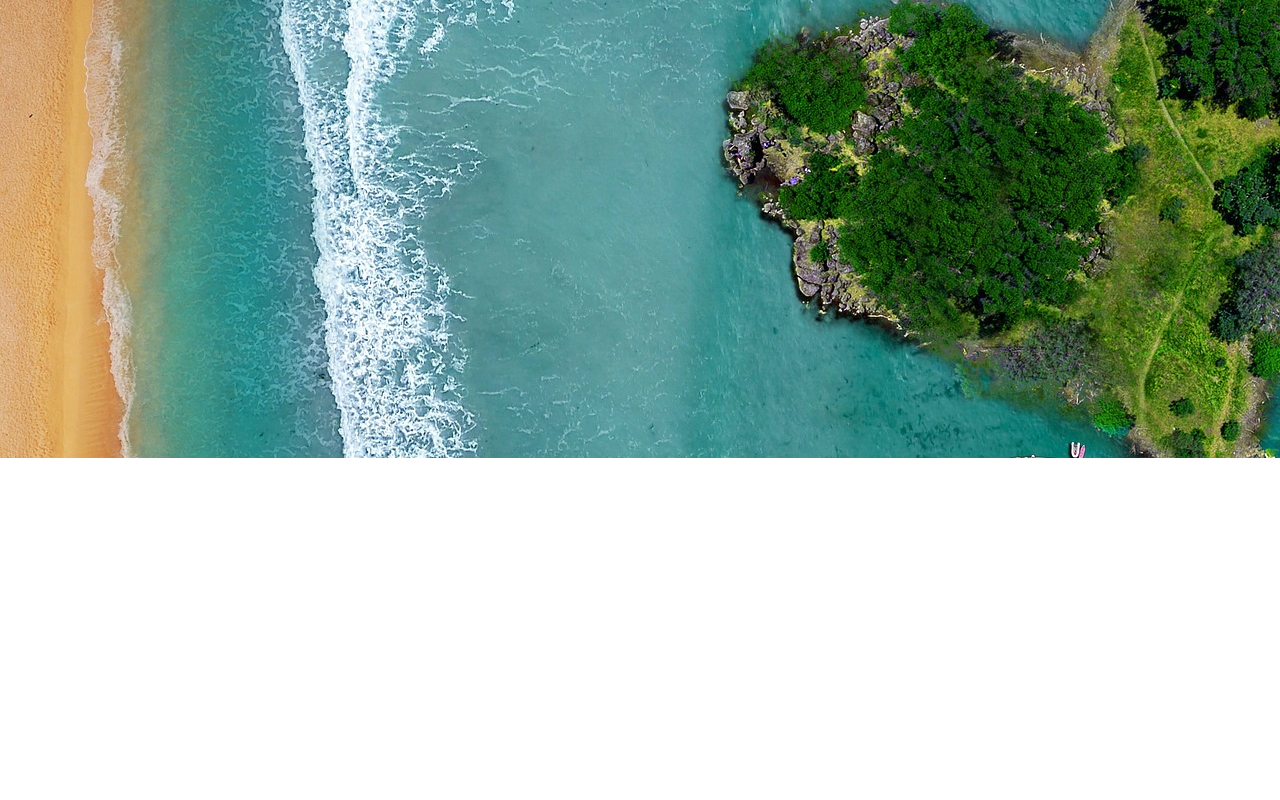
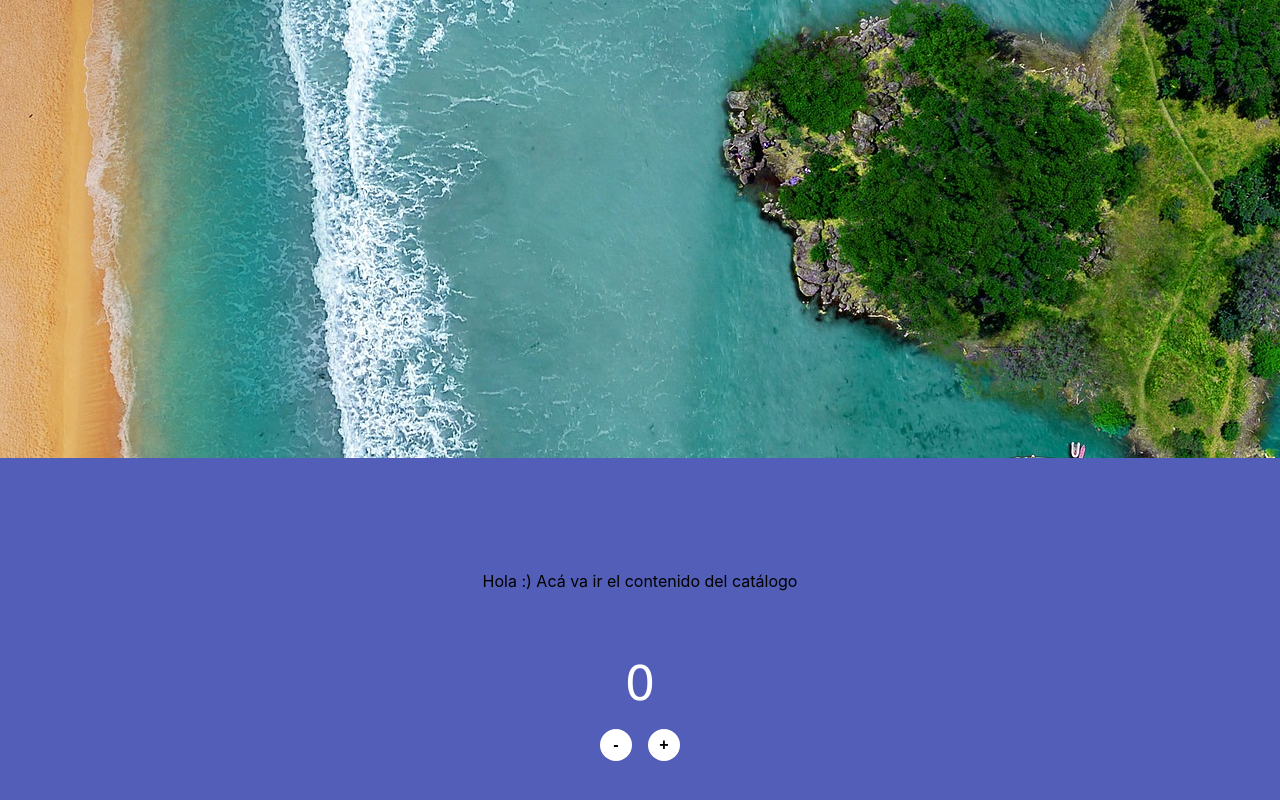
Before and after one commit to caamlg/viajando-ecommerce, a React (Create React App) app: page / in a window 1280 px wide. Shown: the part 342-1142 px from the top of the page. Before the commit the page ends 800 px from the top, so only its background shows below. Built offline with nearby package versions, Linux system fonts and the light colour scheme.

Commit message:
desafío contador

```diff
--- a/package.json
+++ b/package.json
@@ -3,6 +3,9 @@
   "version": "0.1.0",
   "private": true,
   "dependencies": {
+    "@fortawesome/fontawesome-svg-core": "^1.2.36",
+    "@fortawesome/free-solid-svg-icons": "^5.15.4",
+    "@fortawesome/react-fontawesome": "^0.1.15",
     "@testing-library/jest-dom": "^5.14.1",
     "@testing-library/react": "^11.2.7",
     "@testing-library/user-event": "^12.8.3",
--- a/src/App.css
+++ b/src/App.css
@@ -24,6 +24,15 @@
   color: white;
 }
 
+.App-section {
+  background-color: #525EB7;
+  display: flex;
+  flex-direction: column;
+  justify-content: center;
+  align-items: center;
+  min-height: 50vh;
+}
+
 .App-link {
   color: #61dafb;
 }
--- a/src/App.js
+++ b/src/App.js
@@ -1,4 +1,5 @@
 import './App.css';
+import { ItemCount } from './components/ItemCount';
 import { ItemListContainer } from './components/ItemListContainer';
 import { NavBar } from './components/NavBar';
 
@@ -7,8 +8,11 @@ function App() {
     <div className="App">
       <header className="App-header">
         <NavBar />
-        <ItemListContainer greeting="Hola :) Acá va ir el contenido del catálogo"/>
       </header>
+      <section className="App-section">
+      <ItemListContainer greeting="Hola :) Acá va ir el contenido del catálogo"/>
+      <ItemCount initial="0" stock="10"/>
+      </section>
     </div>
   );
 }
--- /dev/null
+++ b/src/components/ItemCount.css
@@ -0,0 +1,36 @@
+.counter {
+    display: flex;
+    flex-direction: column;
+    font-size: 3rem;
+    font-family: Verdana, Geneva, Tahoma, sans-serif;
+    color: white;
+}
+
+.button__wrapper {
+    margin-top: -30px;
+    display: flex;
+    gap: 1rem;
+    color: black;
+}
+.button__wrapper > * {
+    border: none;
+    background-color: white;
+    font-weight: bold;
+    font-size: 1rem;
+    color: inherit;
+    border-radius: 50%;
+    outline: none;
+    height: 2rem;
+    width: 2rem;
+    cursor: pointer;
+    transition: background-color 250ms ease-in-out, transform 50ms ease-in-out;
+}
+.button__wrapper > *:hover {
+    background-color: #cfd8dc;
+}
+.button__wrapper > *:active {
+    transform: scale(0.9);
+}
+.button__wrapper > *:focus {
+    box-shadow: 0 0 0 3px #a7b7be;
+}
--- /dev/null
+++ b/src/components/ItemCount.js
@@ -0,0 +1,22 @@
+import React from 'react'
+import './ItemCount.css'
+const {useState} = React;
+
+export const ItemCount = ({stock, initial}) => {
+
+    const [counter, setCounter] = useState(parseFloat(initial));
+
+    const add = () => counter < stock ? setCounter (counter+1) : alert("No hay suficiente stock")
+
+    const remove = () => counter > 0 ? setCounter (counter-1) : alert ("Ya quitaste todas las unidades")
+
+    return (
+        <div className="counter">
+            <p>{counter}</p>
+            <div className="button__wrapper">
+                <button onClick={remove}>-</button>
+                <button onClick={add}>+</button>
+            </div>
+        </div>
+    )
+}
--- a/src/components/ItemListContainer.css
+++ b/src/components/ItemListContainer.css
@@ -1,4 +1,3 @@
 .item-list {
-    position: relative;
-    top: 200px;
+    display: block;
 }
```
Also changed, not shown: 1 other file (tests, documents, lock files or other folders).
